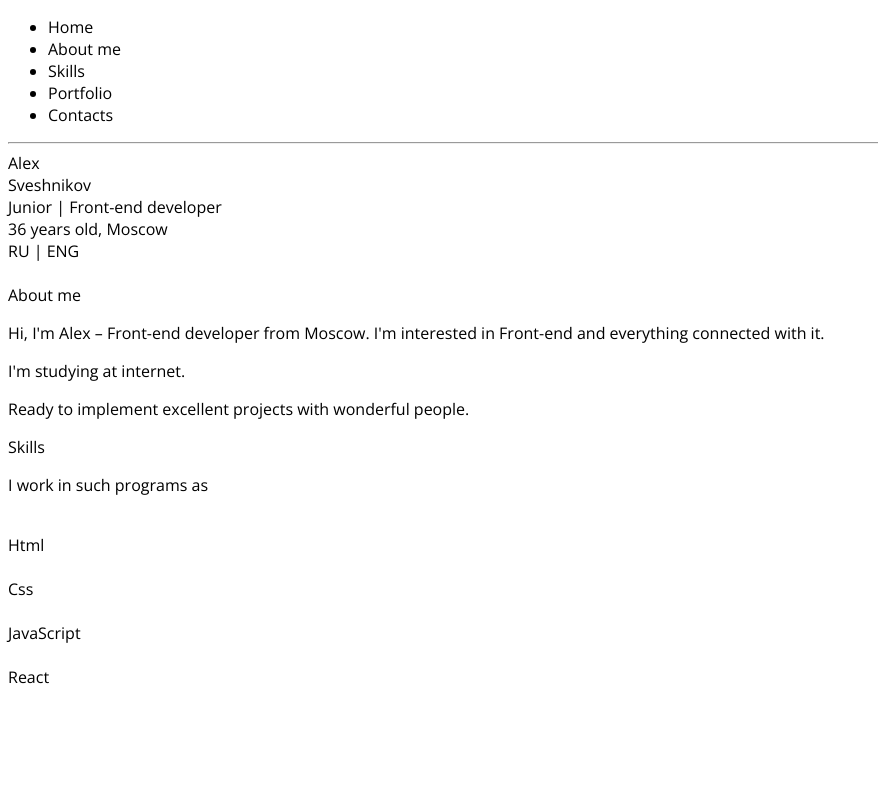
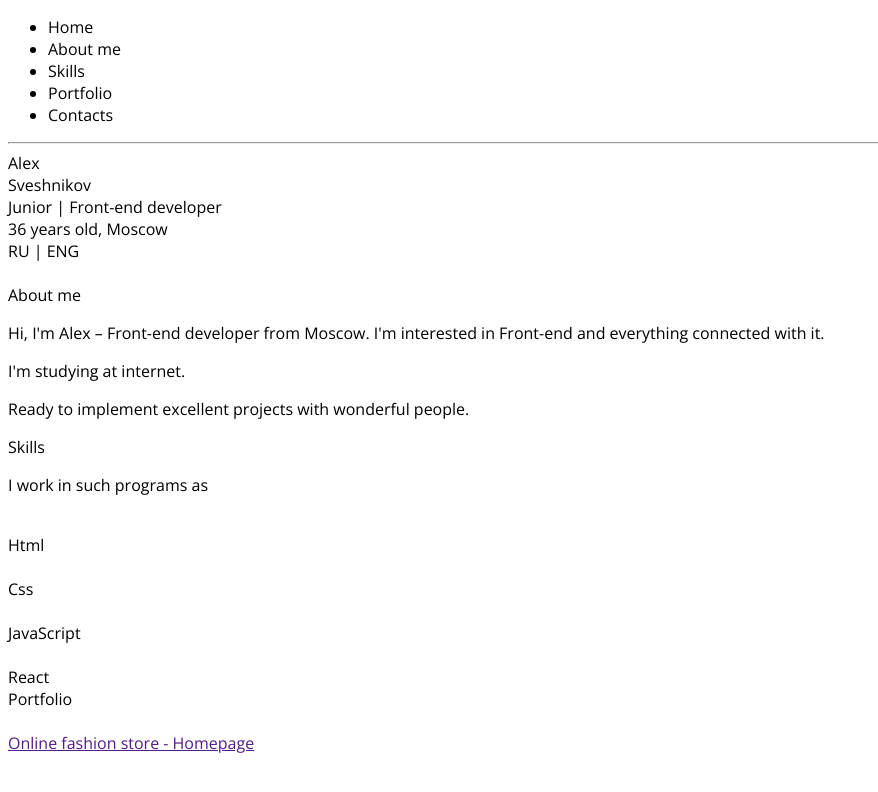
Before and after one commit to ottolol/my-portfolio, a plain HTML site: page index.html in a window 1280 px wide. Shown: the whole page, without its empty margins (0-878 px from the left). Drawn offline with nearby package versions, Linux system fonts and the light colour scheme.

Commit message:
заверстал блок portfolio

```diff
--- a/index.html
+++ b/index.html
@@ -73,6 +73,12 @@
             </div>
         </section>
 
+        <section class="portfolio">
+            <div class="portfolio__title">Portfolio</div>
+            <div class="portfolio__foto"><img class="portfolio__foto-img" src="" alt=""></div>
+            <div class="portfolio__link"><a class="portfolio__link-a" href="">Online fashion store - Homepage</a></div>
+        </section>
+
         <footer class="footer">
 
         </footer>
```
